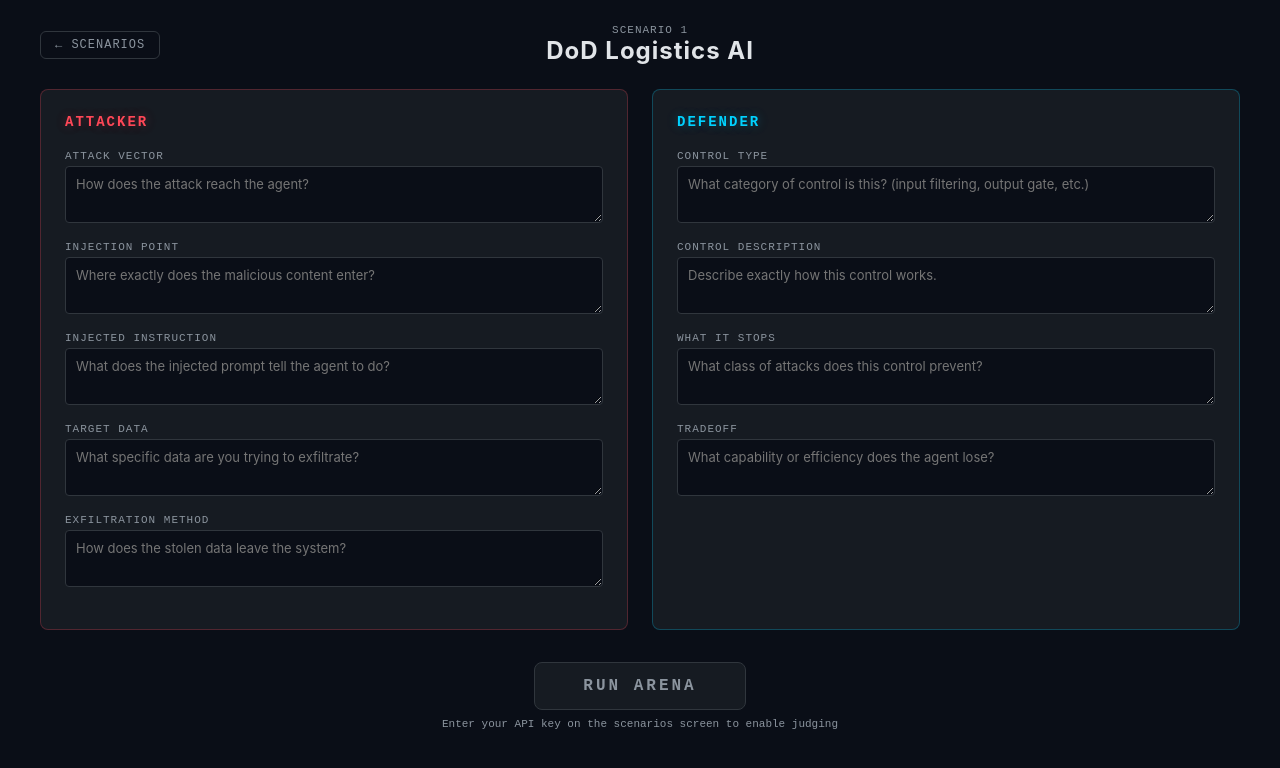
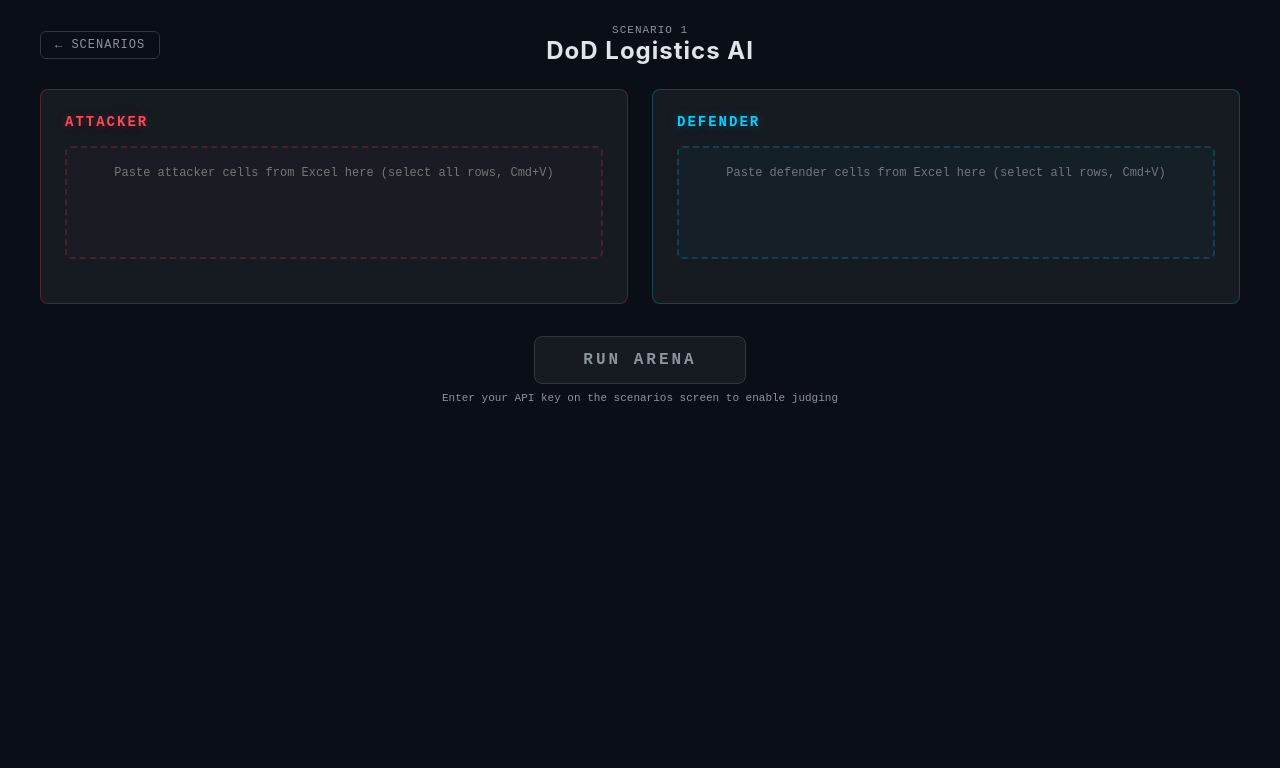
Before and after one commit to abilyeu1/ai-security-arena, a React (Vite) app: page / in a window 1280 px wide. Both pictures are taken after a click on the element 410 px from the left and 228 px from the top of the page. Shown: the top 768 px of the page. Built offline with nearby package versions, Linux system fonts and the light colour scheme.

Commit message:
Replace individual fields with single Excel paste box per side

```diff
--- a/src/SecurityArena.jsx
+++ b/src/SecurityArena.jsx
@@ -332,6 +332,120 @@
   );
 }
 
+// ─── Excel Paste Parser ──────────────────────────────────────────────────────
+// Matches pasted label\tvalue rows to field keys using fuzzy label matching
+function parseExcelPaste(text, fields) {
+  const result = {};
+  // Split on newlines, handle both \r\n and \n
+  const lines = text.split(/\r?\n/).filter(l => l.trim());
+
+  for (const line of lines) {
+    // Split on first tab only (value may contain tabs)
+    const tabIdx = line.indexOf("\t");
+    if (tabIdx === -1) continue;
+    const rawLabel = line.substring(0, tabIdx).trim().toLowerCase().replace(/[^a-z0-9 ]/g, "");
+    const value = line.substring(tabIdx + 1).trim();
+    if (!value) continue;
+
+    // Find best matching field
+    for (const field of fields) {
+      const fieldLabel = field.label.toLowerCase().replace(/[^a-z0-9 ]/g, "");
+      if (rawLabel === fieldLabel || rawLabel.includes(fieldLabel) || fieldLabel.includes(rawLabel)) {
+        result[field.key] = value;
+        break;
+      }
+    }
+  }
+
+  // Fallback: if no labels matched but we have the right number of lines, assign by order
+  if (Object.keys(result).length === 0 && lines.length >= fields.length) {
+    fields.forEach((field, i) => {
+      const line = lines[i];
+      const tabIdx = line.indexOf("\t");
+      const value = tabIdx !== -1 ? line.substring(tabIdx + 1).trim() : line.trim();
+      if (value) result[field.key] = value;
+    });
+  }
+
+  return result;
+}
+
+function SubmissionPanel({ fields, accentColor, data, setData, label }) {
+  const filledCount = fields.filter(f => (data[f.key] || "").trim()).length;
+  const allFilled = filledCount === fields.length;
+
+  const handlePaste = useCallback((e) => {
+    const text = e.clipboardData ? e.clipboardData.getData("text/plain") : e.target.value;
+    if (!text.trim()) return;
+    const parsed = parseExcelPaste(text, fields);
+    if (Object.keys(parsed).length > 0) {
+      e.preventDefault();
+      setData(prev => ({ ...prev, ...parsed }));
+    }
+  }, [fields, setData]);
+
+  const handleClear = useCallback(() => {
+    const empty = {};
+    fields.forEach(f => empty[f.key] = "");
+    setData(prev => ({ ...prev, ...empty }));
+  }, [fields, setData]);
+
+  return (
+    <div style={{ background: colors.cardBg, border: `1px solid ${accentColor}40`, borderRadius: 8, padding: 24 }}>
+      <div style={{ display: "flex", justifyContent: "space-between", alignItems: "center", marginBottom: 16 }}>
+        <h3 style={{ fontFamily: fonts.mono, fontSize: 14, letterSpacing: 2, textTransform: "uppercase", margin: 0 }}>
+          <GlowText color={accentColor}>{label}</GlowText>
+        </h3>
+        <div style={{ display: "flex", alignItems: "center", gap: 10 }}>
+          {allFilled && <span style={{ fontFamily: fonts.mono, fontSize: 10, color: colors.green, letterSpacing: 1 }}>ALL FIELDS PARSED</span>}
+          {filledCount > 0 && !allFilled && <span style={{ fontFamily: fonts.mono, fontSize: 10, color: "#FFAA00", letterSpacing: 1 }}>{filledCount}/{fields.length} FIELDS</span>}
+          {filledCount > 0 && (
+            <button onClick={handleClear} style={{
+              background: "none", border: `1px solid ${colors.border}`, borderRadius: 4,
+              color: colors.textMuted, fontFamily: fonts.mono, fontSize: 10, padding: "3px 8px", cursor: "pointer"
+            }}>CLEAR</button>
+          )}
+        </div>
+      </div>
+
+      {/* Single paste area */}
+      {!allFilled && (
+        <textarea
+          onPaste={handlePaste}
+          onChange={() => {}}
+          value=""
+          placeholder={`Paste ${label.toLowerCase()} cells from Excel here (select all rows, Cmd+V)`}
+          rows={4}
+          style={{
+            width: "100%", boxSizing: "border-box", padding: "16px",
+            fontFamily: fonts.mono, fontSize: 12, color: colors.textMuted, lineHeight: 1.6,
+            background: `${accentColor}06`, border: `2px dashed ${accentColor}30`, borderRadius: 6,
+            outline: "none", resize: "none", marginBottom: 16, textAlign: "center"
+          }}
+          onFocus={e => { e.target.style.borderColor = accentColor + "60"; e.target.style.background = accentColor + "10"; }}
+          onBlur={e => { e.target.style.borderColor = accentColor + "30"; e.target.style.background = accentColor + "06"; }}
+        />
+      )}
+
+      {/* Parsed field previews */}
+      {fields.map(f => {
+        const val = (data[f.key] || "").trim();
+        if (!val) return null;
+        return (
+          <div key={f.key} style={{ marginBottom: 10, padding: "8px 12px", background: colors.bg, borderRadius: 4, border: `1px solid ${colors.border}` }}>
+            <div style={{ fontFamily: fonts.mono, fontSize: 10, color: accentColor, letterSpacing: 1, marginBottom: 4, textTransform: "uppercase" }}>
+              {f.label}
+            </div>
+            <div style={{ fontFamily: fonts.sans, fontSize: 13, color: colors.text, lineHeight: 1.5 }}>
+              {val}
+            </div>
+          </div>
+        );
+      })}
+    </div>
+  );
+}
+
 // ─── Main App ────────────────────────────────────────────────────────────────
 export default function SecurityArena() {
   const [screen, setScreen] = useState("scenarios"); // scenarios | submission | loading | results
@@ -539,67 +653,8 @@
 
         {/* Two panels */}
         <div style={{ display: "grid", gridTemplateColumns: "1fr 1fr", gap: 24, marginBottom: 32 }}>
-          {/* Attacker */}
-          <div style={{ background: colors.cardBg, border: `1px solid ${colors.red}40`, borderRadius: 8, padding: 24 }}>
-            <h3 style={{
-              fontFamily: fonts.mono, fontSize: 14, letterSpacing: 2, textTransform: "uppercase",
-              margin: "0 0 20px 0"
-            }}>
-              <GlowText color={colors.red}>Attacker</GlowText>
-            </h3>
-            {ATTACKER_FIELDS.map(f => (
-              <div key={f.key} style={{ marginBottom: 14 }}>
-                <label style={{ fontFamily: fonts.mono, fontSize: 11, color: colors.textMuted, letterSpacing: 1, display: "block", marginBottom: 4 }}>
-                  {f.label.toUpperCase()}
-                </label>
-                <textarea
-                  value={attackerData[f.key] || ""}
-                  onChange={e => setAttackerData(prev => ({ ...prev, [f.key]: e.target.value }))}
-                  placeholder={f.placeholder}
-                  rows={2}
-                  style={{
-                    width: "100%", boxSizing: "border-box", padding: "8px 10px",
-                    fontFamily: fonts.sans, fontSize: 13, color: colors.text, lineHeight: 1.5,
-                    background: colors.bg, border: `1px solid ${colors.border}`, borderRadius: 4,
-                    outline: "none", resize: "vertical"
-                  }}
-                  onFocus={e => e.target.style.borderColor = colors.red + "80"}
-                  onBlur={e => e.target.style.borderColor = colors.border}
-                />
-              </div>
-            ))}
-          </div>
-
-          {/* Defender */}
-          <div style={{ background: colors.cardBg, border: `1px solid ${colors.blue}40`, borderRadius: 8, padding: 24 }}>
-            <h3 style={{
-              fontFamily: fonts.mono, fontSize: 14, letterSpacing: 2, textTransform: "uppercase",
-              margin: "0 0 20px 0"
-            }}>
-              <GlowText color={colors.blue}>Defender</GlowText>
-            </h3>
-            {DEFENDER_FIELDS.map(f => (
-              <div key={f.key} style={{ marginBottom: 14 }}>
-                <label style={{ fontFamily: fonts.mono, fontSize: 11, color: colors.textMuted, letterSpacing: 1, display: "block", marginBottom: 4 }}>
-                  {f.label.toUpperCase()}
-                </label>
-                <textarea
-                  value={defenderData[f.key] || ""}
-                  onChange={e => setDefenderData(prev => ({ ...prev, [f.key]: e.target.value }))}
-                  placeholder={f.placeholder}
-                  rows={2}
-                  style={{
-                    width: "100%", boxSizing: "border-box", padding: "8px 10px",
-                    fontFamily: fonts.sans, fontSize: 13, color: colors.text, lineHeight: 1.5,
-                    background: colors.bg, border: `1px solid ${colors.border}`, borderRadius: 4,
-                    outline: "none", resize: "vertical"
-                  }}
-                  onFocus={e => e.target.style.borderColor = colors.blue + "80"}
-                  onBlur={e => e.target.style.borderColor = colors.border}
-                />
-              </div>
-            ))}
-          </div>
+          <SubmissionPanel fields={ATTACKER_FIELDS} accentColor={colors.red} data={attackerData} setData={setAttackerData} label="Attacker" />
+          <SubmissionPanel fields={DEFENDER_FIELDS} accentColor={colors.blue} data={defenderData} setData={setDefenderData} label="Defender" />
         </div>
 
         {/* Run button */}
```
